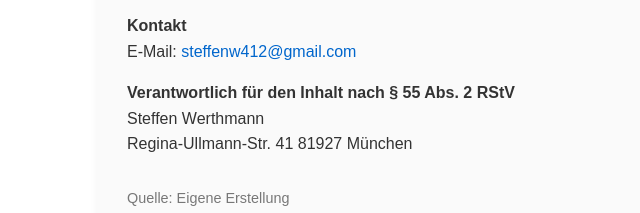
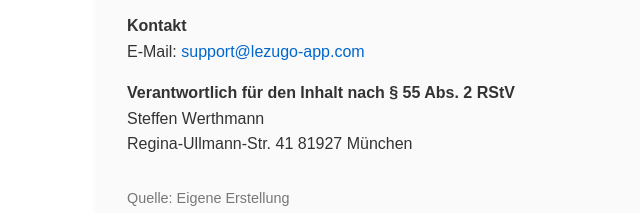
Before and after one commit to SteffenWgit/Lezugo-website, a plain HTML site: page imprint.html in a window 1280 px wide. Shown: the part 311-524 px from the top of the page, 143-783 px from the left. Drawn offline with Linux system fonts and the light colour scheme.

Commit message:
Update and rename Imprint.html to imprint.html

```diff
--- a/Imprint.html
+++ b/imprint.html
@@ -52,7 +52,7 @@
 
   <p>
     <strong>Kontakt</strong><br>
-    E-Mail: <a href="mailto:steffenw412@gmail.com">steffenw412@gmail.com</a>
+    E-Mail: <a href="mailto:support@lezugo-app.com">support@lezugo-app.com</a>
   </p>
 
   <p>
```
